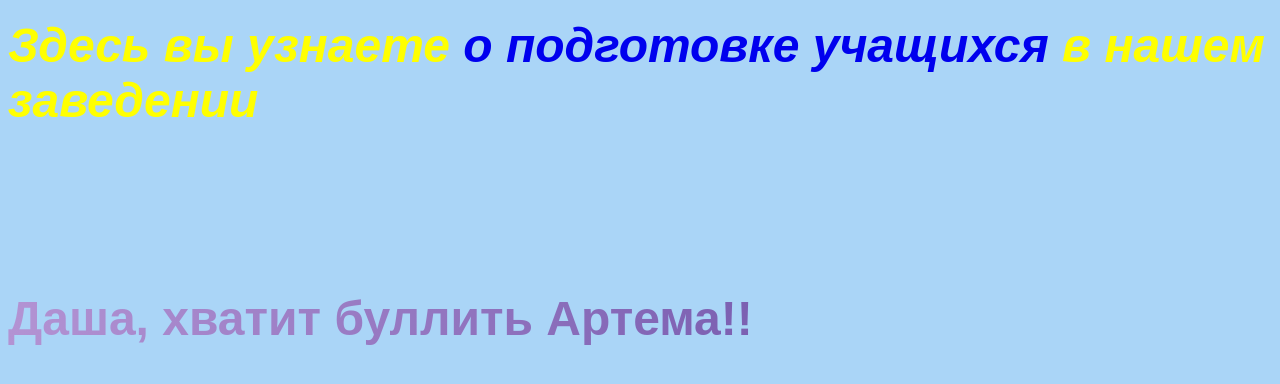
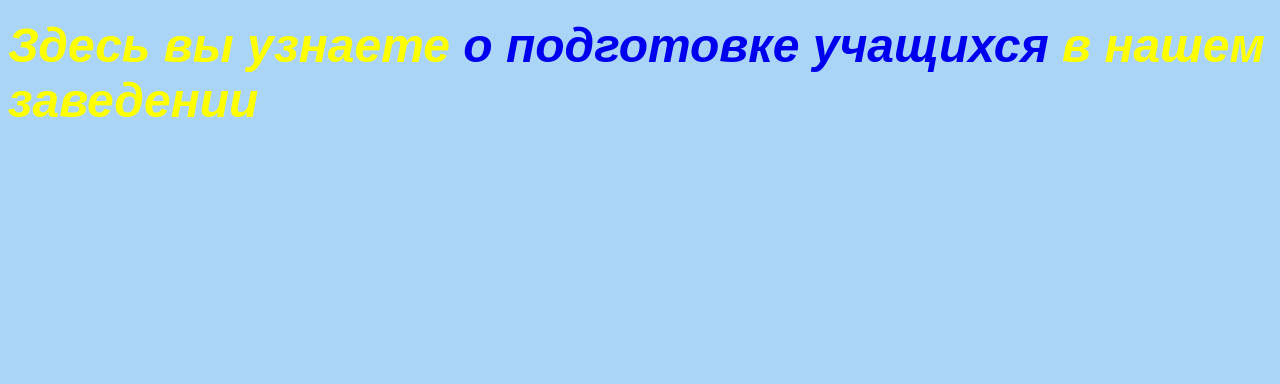
Before and after one commit to Taisheika/Taisheika.github.io, a plain HTML site: page reclama.html in a window 1280 px wide. Shown: the part 428-812 px from the top of the page. Drawn offline with Linux system fonts and the light colour scheme.

Commit message:
Update reclama.html

```diff
--- a/reclama.html
+++ b/reclama.html
@@ -10,6 +10,5 @@
 				<h1><font size=14>Добро пожаловать на страничку МВПУ СО!</font></h1>
 				<center><img src="https://thumbs.gfycat.com/AcrobaticSociableLadybug-size_restricted.gif"></center>
 				<h2><b><i>Здесь вы узнаете <a href="spisok.html">о подготовке учащихся</a> в нашем заведении</i></b></h2>
-				<h6><font size=24>Даша, хватит буллить Артема!!</font></h6>
 			</body>
 </html>
```
